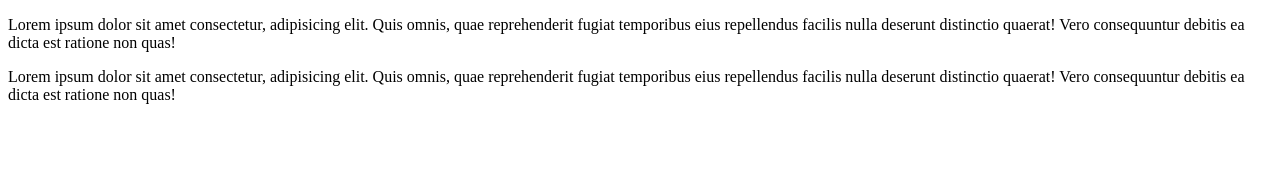
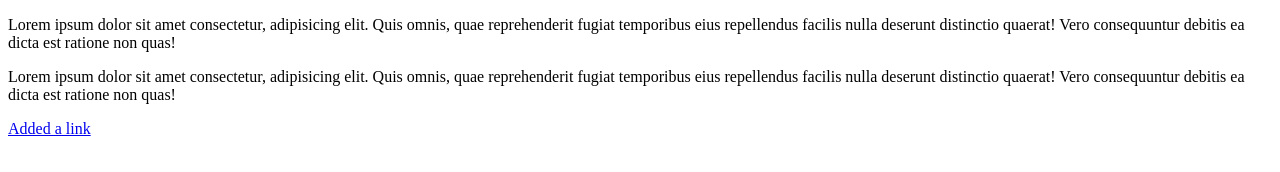
Before and after one commit to Abdulrazak-idris/Training, a plain HTML site: page index.html in a window 1280 px wide. Drawn offline with Linux system fonts and the light colour scheme.

Commit message:
Added link

```diff
--- a/index.html
+++ b/index.html
@@ -18,5 +18,6 @@
       distinctio quaerat! Vero consequuntur debitis ea dicta est ratione non
       quas!
     </p>
+    <a href="#">Added a link</a>
   </body>
 </html>
```
